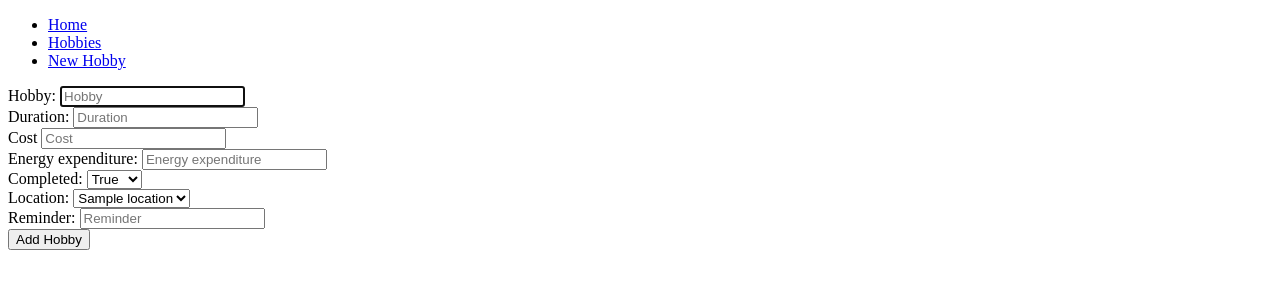
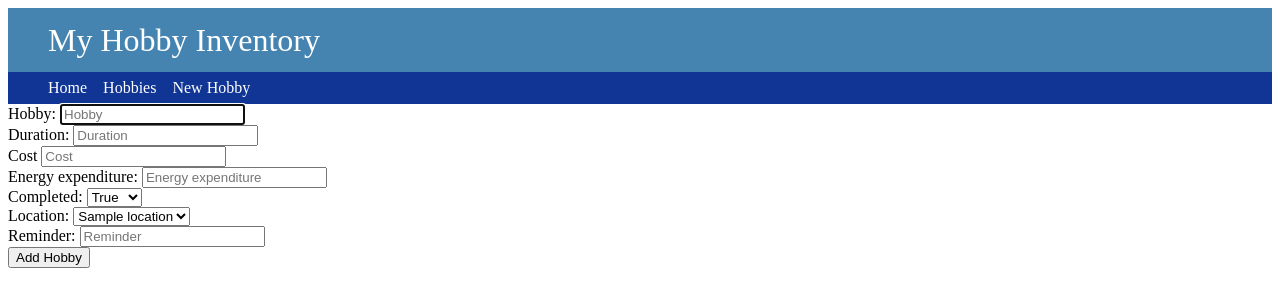
Before and after one commit to SamuelSeFe/My_Hobbiez_Inventory, a Flask app: page /hobby/new in a window 1280 px wide. Shown: the top 307 px of the page. Run offline with Flask 2, Linux system fonts and the light colour scheme; a database or web service that is not in the repository returns one stand-in record (values such as "Sample title"); some libraries are stand-ins or nearby versions.

Commit message:
added some html and css

```diff
--- a/static/style.css
+++ b/static/style.css
@@ -0,0 +1,44 @@
+header {
+    display: flex;
+    flex-direction: row;
+    align-items: center;
+    align-self: flex-start;
+    height: 4rem;
+    background: #4584b1;
+    width: 100%;
+    color: #fff;
+    display: flex;
+}
+
+#logo {
+    margin: 40px;
+    font-size: 2rem;
+}
+
+nav {
+    background-color: #103594;
+    height: 2rem;
+    display: flex;
+    flex-direction: row;
+}
+
+.menu {
+    display: flex;
+    align-items: center;
+}
+
+.menu li {
+    list-style: none;
+    margin-right: 1rem;
+    font-style: none;
+    font-size: 1rem;
+}
+
+.menu li a {
+    color: #fff;
+    text-decoration: none;
+}
+
+.menu li a:hover {
+    color: aqua;
+}
--- a/templates/base.html
+++ b/templates/base.html
@@ -9,14 +9,16 @@
 </head>
 <body>
     <header>
-        <nav>
-            <ul class="menu">
-                <li><a href="/">Home</a></li>
-                <li><a href="/hobbies">Hobbies</a></li>
-                <li><a href="/hobby/new">New Hobby</a></li>
-              </ul>
-        </nav>
+        <div id="logo"> My Hobby Inventory </div>
     </header>
+    <nav id="nav_bar">
+        <ul class="menu">
+            <li><a href="/">Home</a></li>
+            <li><a href="/hobbies">Hobbies</a></li>
+            <li><a href="/hobby/new">New Hobby</a></li>
+        </ul>
+    </nav>
+
       <div class="container">
     {% block content %}
     {% endblock %}
--- a/templates/hobbies/edit.html
+++ b/templates/hobbies/edit.html
@@ -19,7 +19,7 @@
 
     <div>
       <label for="energy_expenditure">Energy expenditure:</label>
-      <input type="text" id="energy_expenditure" name="hobby_energy_expenditure" value="{{hobby.energy_expenditure}}" required>
+      <input type="number" id="energy_expenditure" name="hobby_energy_expenditure" value="{{hobby.energy_expenditure}}" required>
     </div>
 
     <div>
--- a/templates/hobbies/new.html
+++ b/templates/hobbies/new.html
@@ -19,7 +19,7 @@
 
   <div>
     <label for="energy_expenditure">Energy expenditure:</label>
-    <input type="text" id="energy_expenditure" name="hobby_energy_expenditure" placeholder="Energy expenditure">
+    <input type="number" id="energy_expenditure" name="hobby_energy_expenditure" placeholder="Energy expenditure">
   </div>
 
   <div>
```
